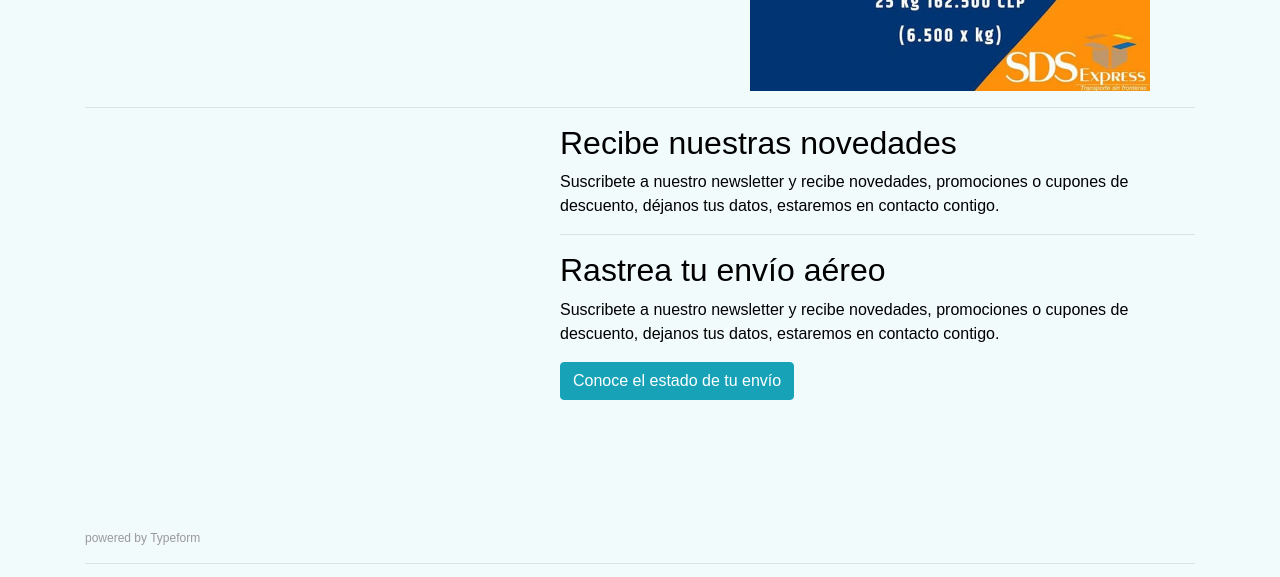
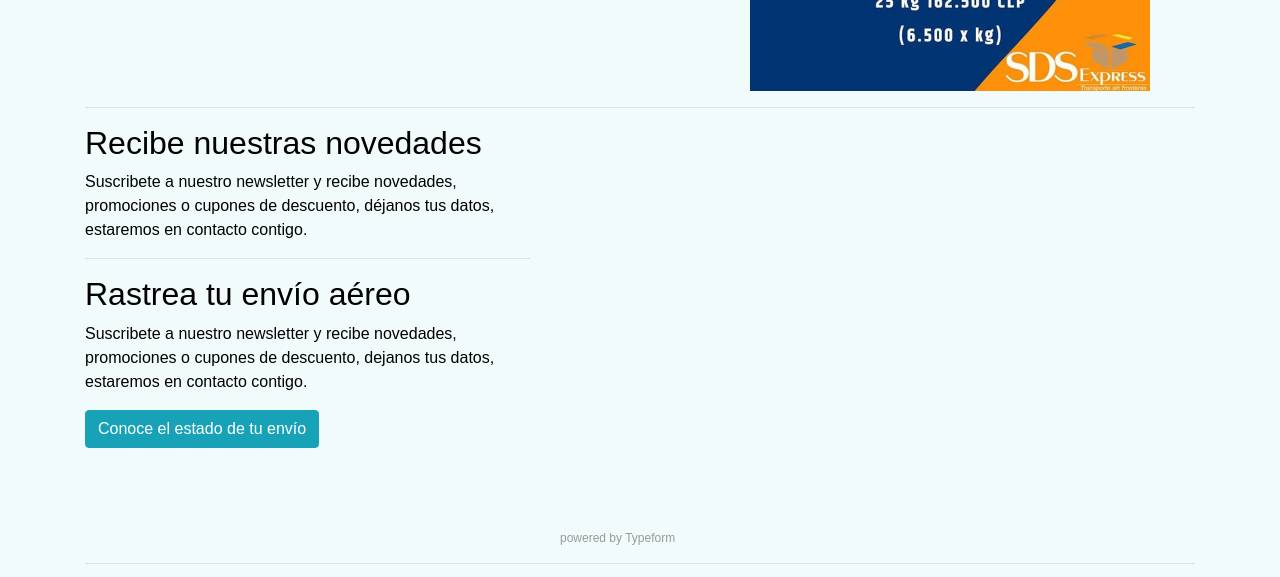
Before and after one commit to Genemendoza/sdsexpress, a plain HTML site: page index.html in a window 1280 px wide. Shown: the part 1540-2117 px from the top of the page. Drawn offline with nearby package versions, Linux system fonts and the light colour scheme; some packages are replaced by stand-ins of ours; grey boxes are pictures that could not be loaded; a script that the page names is missing.

Commit message:
Add files via upload

```diff
--- a/index.html
+++ b/index.html
@@ -232,7 +232,7 @@
          <hr class="featurette-divider">
 
                 <div class="row featurette">
-                  <div class="col-md-7 order-md-2" id="contacto">
+                  <div class="col-md-5" id="contacto">
                      <h2 class="featurette-heading ">Recibe nuestras novedades</h2>
                      <p>Suscribete a nuestro newsletter y recibe novedades, promociones o cupones de descuento, déjanos tus datos, estaremos en contacto contigo.</p>
 
@@ -245,7 +245,7 @@
                         </p>
 
                    </div>
-                   <div class="col-md-5 order-md-1">
+                   <div class="col-md-7">
                        <div class="typeform-widget" data-url="https://form.typeform.com/to/rioxzeIc" data-transparency="58" data-hide-headers=true data-hide-footer=true style="width: 400px; height: 400px;">
                        </div>
                         <script> (function() { var qs,js,q,s,d=document, gi=d.getElementById, ce=d.createElement, gt=d.getElementsByTagName, id="typef_orm", b="https://embed.typeform.com/"; if(!gi.call(d,id)) { js=ce.call(d,"script"); js.id=id; js.src=b+"embed.js"; q=gt.call(d,"script")[0]; q.parentNode.insertBefore(js,q) } })() </script> <div style="font-family: Sans-Serif;font-size: 12px;color: #999;opacity: 1; padding-top: 5px;"> powered by <a href="https://admin.typeform.com/signup?utm_campaign=rioxzeIc&utm_source=typeform.com-01EEXV78KFYPSXH0XPFP6PG6QB-free&utm_medium=typeform&utm_content=typeform-embedded-poweredbytypeform&utm_term=ES" style="color: #999" target="_blank" style="border-style: solid;">Typeform</a></div>
```
